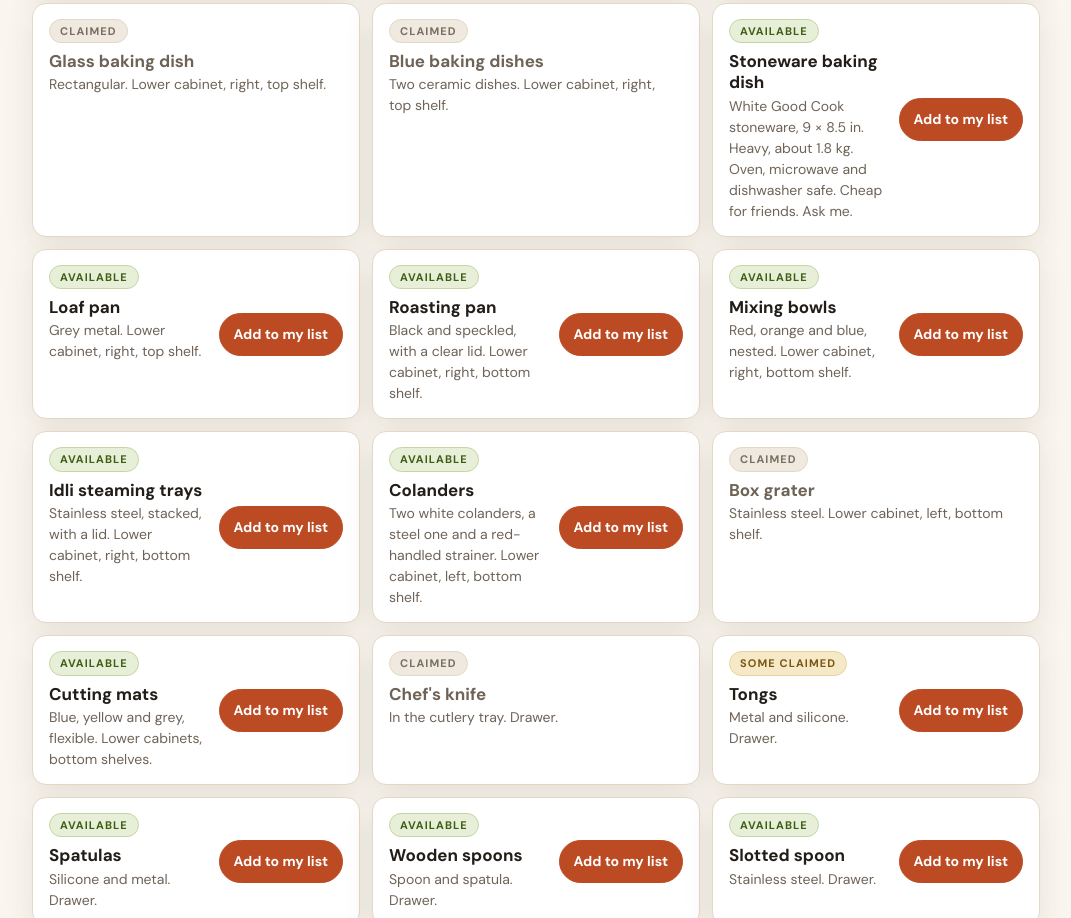
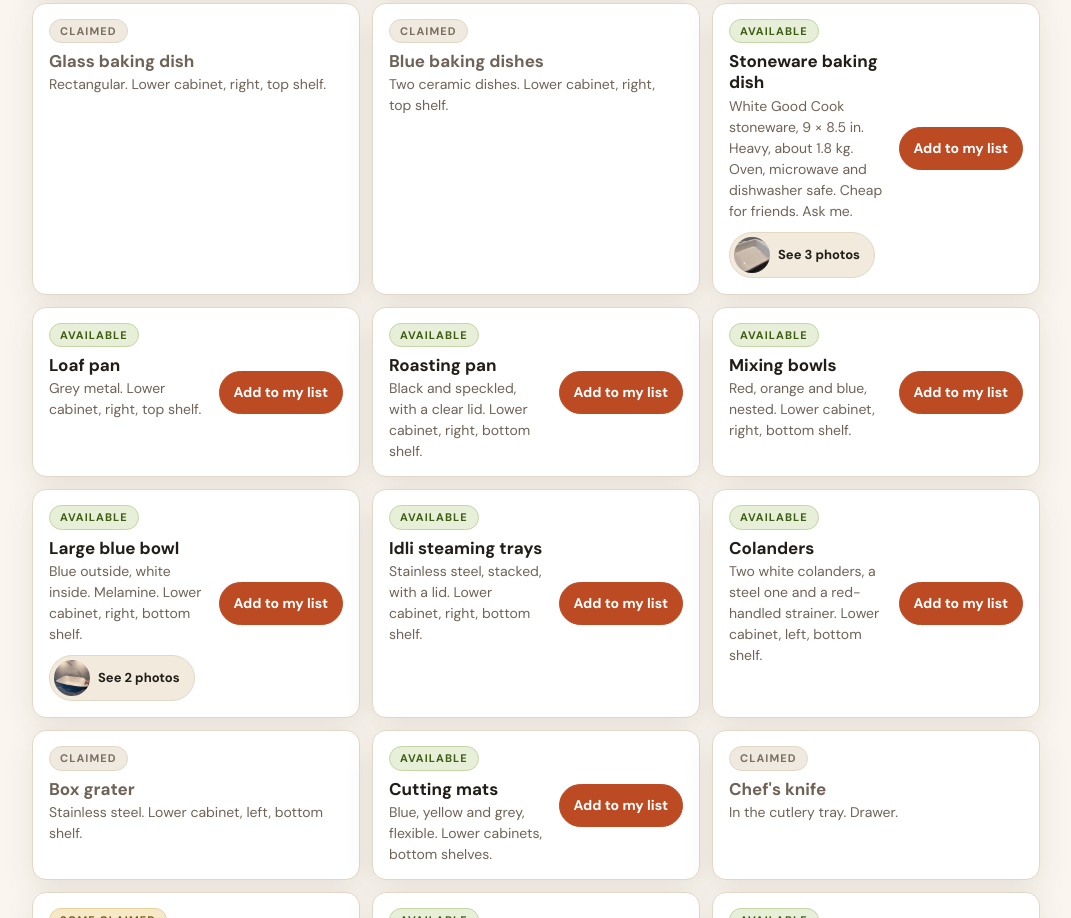
Before and after one commit to satyamp03/move-out-sale, a plain HTML site: page index.html in a window 1280 px wide. Shown: the part 1496-2414 px from the top of the page, without its empty margins (104-1175 px from the left). Drawn offline with Linux system fonts and the light colour scheme.

Commit message:
Add large blue bowl with photos

```diff
--- a/index.html
+++ b/index.html
@@ -301,6 +301,15 @@ footer a { display: inline-block; padding: 10px 4px; }
   padding: 16px; gap: 12px;
 }
 [hidden] { display: none !important; }
+.peek {
+  display: inline-flex; align-items: center; gap: 8px; margin-top: 10px;
+  min-height: 44px; padding: 4px 14px 4px 4px;
+  background: var(--surface-2); color: var(--ink);
+  border: 1px solid var(--line); border-radius: 999px;
+  font: inherit; font-size: 0.8125rem; font-weight: 700; cursor: pointer;
+}
+.peek:hover { border-color: var(--accent); }
+.peek img { width: 36px; height: 36px; border-radius: 50%; object-fit: cover; display: block; }
 .viewer img { max-width: 100%; max-height: 78vh; max-height: calc(100dvh - 150px); border-radius: 14px; }
 .viewer .cap { color: #FAF6EF; font-size: 0.8125rem; letter-spacing: .08em; text-transform: uppercase; }
 .viewer .vbtns { display: flex; gap: 10px; }
@@ -410,6 +419,7 @@ footer a { display: inline-block; padding: 10px 4px; }
   a(0, "Loaf pan", "Grey metal. Lower cabinet, right, top shelf.");
   a(0, "Roasting pan", "Black and speckled, with a clear lid. Lower cabinet, right, bottom shelf.");
   a(0, "Mixing bowls", "Red, orange and blue, nested. Lower cabinet, right, bottom shelf.");
+  a(0, "Large blue bowl", "Blue outside, white inside. Melamine. Lower cabinet, right, bottom shelf.");
   a(0, "Idli steaming trays", "Stainless steel, stacked, with a lid. Lower cabinet, right, bottom shelf.");
   a(0, "Colanders", "Two white colanders, a steel one and a red-handled strainer. Lower cabinet, left, bottom shelf.");
   a(0, "Box grater", "Stainless steel. Lower cabinet, left, bottom shelf.");
@@ -481,6 +491,19 @@ footer a { display: inline-block; padding: 10px 4px; }
   a(3, "Glass lunch boxes", "A bunch. Not in the photos. Ask me.");
   a(3, "Extra measuring cups", "A set. Not in the photos. Ask me.");
 
+  /* Item photos: name -> [[file, caption], ...]. A card with photos gets a "See photos" button. */
+  var PHOTOS = {
+    "Large blue bowl": [
+      ["img/blue-bowl-1.jpg", "Angled view"],
+      ["img/blue-bowl-2.jpg", "Side view"]
+    ],
+    "Stoneware baking dish": [
+      ["img/stoneware-1.jpg", "Inside view"],
+      ["img/stoneware-2.jpg", "Underside, with the size label"],
+      ["img/stoneware-3.jpg", "On the scale, about 1.8 kg"]
+    ]
+  };
+
   /* Claimed items come from claimed.js (see claim.py). Names must match the card names. */
   var claimedList = {};
   (window.CLAIMED || []).forEach(function (n) { claimedList[String(n).trim().toLowerCase()] = 1; });
@@ -506,6 +529,7 @@ footer a { display: inline-block; padding: 10px 4px; }
     "Roasting pan": "roaster oven turkey",
     "Mixing bowls": "bowl bowls",
     "Idli steaming trays": "idli steamer steam rack",
+    "Large blue bowl": "mixing bowl bowls melamine plastic big salad serving",
     "Pot lids": "lid lids cover pan pot glass",
     "Utensil holder": "utensil crock caddy spoon holder",
     "Large cream bowls": "bowl bowls serving white dishes",
@@ -668,6 +692,19 @@ footer a { display: inline-block; padding: 10px 4px; }
     main.appendChild(el("h3", "", it.name));
     main.appendChild(el("p", "", it.note));
     if (it.reason) main.appendChild(el("p", "reason", it.reason));
+    if (PHOTOS[it.name]) {
+      var pk = el("button", "peek");
+      pk.type = "button";
+      var th = document.createElement("img");
+      th.src = PHOTOS[it.name][0][0]; th.alt = ""; th.loading = "lazy";
+      pk.appendChild(th);
+      pk.appendChild(document.createTextNode(PHOTOS[it.name].length > 1 ? "See " + PHOTOS[it.name].length + " photos" : "See photo"));
+      pk.setAttribute("aria-label", "See photos of " + it.name);
+      pk.addEventListener("click", function () {
+        openViewer(PHOTOS[it.name].map(function (p) { return { src: p[0], alt: it.name + ": " + p[1], cap: it.name + ". " + p[1] }; }), 0);
+      });
+      main.appendChild(pk);
+    }
     card.appendChild(main);
     var btn = null;
     if (it.status === "available") {
@@ -838,17 +875,21 @@ footer a { display: inline-block; padding: 10px 4px; }
 
   /* Photo viewer */
   var shots = Array.prototype.slice.call(document.querySelectorAll(".shot"));
-  var vi = 0, lastFocus = null;
+  var galleryShots = shots.map(function (s) {
+    var im = s.querySelector("img");
+    return { src: im.src, alt: im.alt, cap: s.querySelector("span").textContent };
+  });
+  var vset = galleryShots, vi = 0, lastFocus = null;
   function showShot(i) {
-    vi = (i + shots.length) % shots.length;
-    var img = shots[vi].querySelector("img");
-    $("vImg").src = img.src;
-    $("vImg").alt = img.alt;
-    $("vCap").textContent = shots[vi].querySelector("span").textContent + " (" + (vi + 1) + " of " + shots.length + ")";
+    vi = (i + vset.length) % vset.length;
+    $("vImg").src = vset[vi].src;
+    $("vImg").alt = vset[vi].alt;
+    $("vCap").textContent = vset[vi].cap + " (" + (vi + 1) + " of " + vset.length + ")";
+    $("vPrev").hidden = $("vNext").hidden = vset.length < 2;
   }
-  function openViewer(i) { lastFocus = document.activeElement; showShot(i); $("viewer").hidden = false; document.documentElement.style.overflow = "hidden"; $("vClose").focus(); }
+  function openViewer(set, i) { lastFocus = document.activeElement; vset = set; showShot(i); $("viewer").hidden = false; document.documentElement.style.overflow = "hidden"; $("vClose").focus(); }
   function closeViewer() { $("viewer").hidden = true; document.documentElement.style.overflow = ""; if (lastFocus) lastFocus.focus(); }
-  shots.forEach(function (s, i) { s.addEventListener("click", function () { openViewer(i); }); });
+  shots.forEach(function (s, i) { s.addEventListener("click", function () { openViewer(galleryShots, i); }); });
   $("vPrev").addEventListener("click", function () { showShot(vi - 1); });
   $("vNext").addEventListener("click", function () { showShot(vi + 1); });
   $("vClose").addEventListener("click", closeViewer);
@@ -856,7 +897,7 @@ footer a { display: inline-block; padding: 10px 4px; }
   document.addEventListener("keydown", function (e) {
     if ($("viewer").hidden) return;
     if (e.key === "Tab") {
-      var ring = [$("vPrev"), $("vNext"), $("vClose")];
+      var ring = [$("vPrev"), $("vNext"), $("vClose")].filter(function (b) { return !b.hidden; });
       var at = ring.indexOf(document.activeElement);
       e.preventDefault();
       ring[(at + (e.shiftKey ? ring.length - 1 : 1)) % ring.length].focus();
```
Also changed, not shown: img/blue-bowl-1.jpg (added), img/blue-bowl-2.jpg (added).
